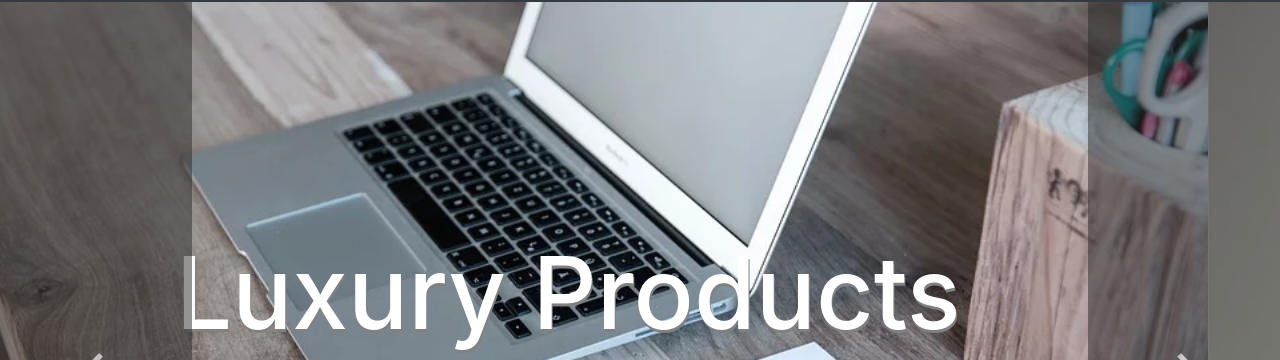
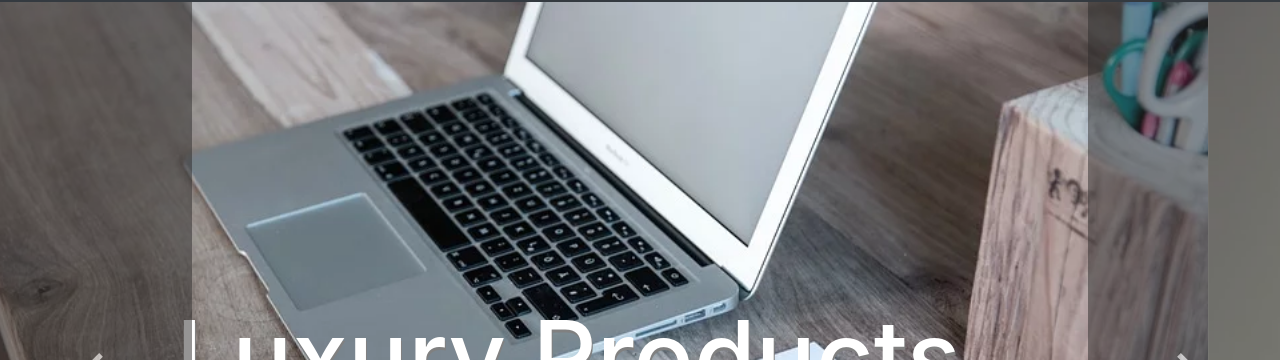
Before and after one commit to Galaxy-Wanderer/TheAppleStore, a plain HTML site: page Bootstrap-practice/index.html in a window 1280 px wide. Shown: the part 64-424 px from the top of the page. Drawn offline with nearby package versions, Linux system fonts and the light colour scheme.

Commit message:
A little bug

```diff
--- a/Bootstrap-practice/style.css
+++ b/Bootstrap-practice/style.css
@@ -15,7 +15,7 @@
 }
 .carousel-caption {
     text-shadow: 1px 3px gray;
-    margin-bottom: 25%;
+    margin-bottom: 20%;
 }
 .carousel-caption h5 {
     font-size: 100px;
```
